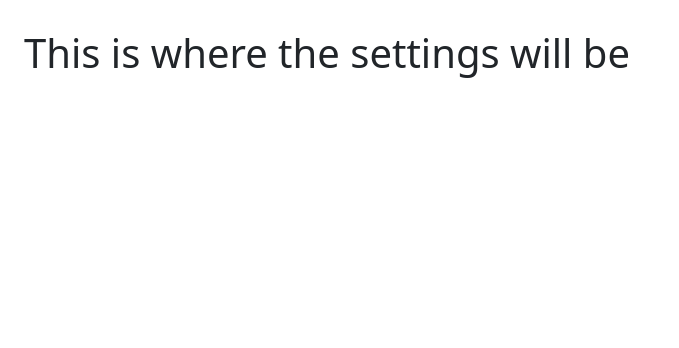
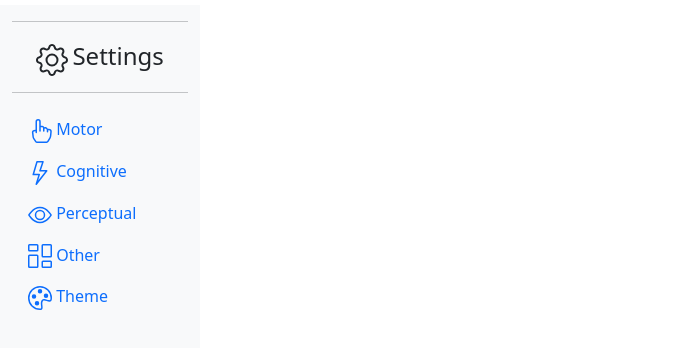
Before and after one commit to Unknown807/Cogwheel, an Electron app: page src/content/settings.html in a window 1200 px wide. Shown: the part 54-402 px from the top of the page, without its empty margins (0-679 px from the left). Drawn offline with nearby package versions, Linux system fonts and the light colour scheme.

Commit message:
Made design changes to settings page

```diff
--- a/src/content/settings.html
+++ b/src/content/settings.html
@@ -5,6 +5,7 @@
     <title>Cogwheel - Simple Cognitive Calculator</title>
     <meta http-equiv="Content-Security-Policy" content="script-src 'self' 'unsafe-inline';" />
     <link rel="stylesheet" href="../../node_modules/bootstrap/dist/css/bootstrap.min.css"/>
+    <link rel="stylesheet" href="../styles/settings.css"/>
 </head>
 <body>
 
@@ -36,8 +37,65 @@
         </div>
     </nav>
 
-    <div class="m-4">
-        <h1>This is where the settings will be</h1>
+    <div class="container-fluid">
+        <div class="row">
+            <div id="settings-sidebar" class="col-2 d-flex flex-column flex-shrink-0 bg-light">
+                <hr />
+                <a class="text-center link-dark text-decoration-none">
+                    <svg width="32" height="32">
+                        <use href="../styles/icons/bootstrap-icons.svg#gear"/>
+                    </svg>
+                    <span class="fs-4">Settings</span>
+                </a>
+                <hr />
+                <ul class="nav nav-pills flex-column">
+                    <li class="nav-item">
+                        <a class="nav-link fs-6">
+                            <svg width="24" height="24">
+                                <use href="../styles/icons/bootstrap-icons.svg#hand-index"/>
+                            </svg>
+                            Motor
+                        </a>
+                    </li>
+                    <li class="nav-item">
+                        <a class="nav-link fs-6">
+                            <svg width="24" height="24">
+                                <use href="../styles/icons/bootstrap-icons.svg#lightning"/>
+                            </svg>
+                            Cognitive
+                        </a>
+                    </li>
+                    <li class="nav-item">
+                        <a class="nav-link fs-6">
+                            <svg width="24" height="24">
+                                <use href="../styles/icons/bootstrap-icons.svg#eye"/>
+                            </svg>
+                            Perceptual
+                        </a>
+                    </li>
+                    <li class="nav-item">
+                        <a class="nav-link fs-6">
+                            <svg width="24" height="24">
+                                <use href="../styles/icons/bootstrap-icons.svg#columns-gap"/>
+                            </svg>
+                            Other
+                        </a>
+                    </li>
+                    <li class="nav-item">
+                        <a class="nav-link fs-6">
+                            <svg width="24" height="24">
+                                <use href="../styles/icons/bootstrap-icons.svg#palette"/>
+                            </svg>
+                            Theme
+                        </a>
+                    </li>
+                </ul>
+            </div>
+
+            <div id="settings-box" class="col-10">
+
+            </div>
+        </div>
     </div>
 
     <script src="../../node_modules/jquery/dist/jquery.min.js"></script>
--- /dev/null
+++ b/src/styles/settings.css
@@ -0,0 +1,14 @@
+
+#settings-box {
+    height: calc( 100vh - 66px );
+    overflow: auto;
+    white-space: nowrap;
+}
+
+#settings-sidebar {
+    height: calc( 100vh - 66px );
+}
+
+li > a {
+    cursor: pointer;
+}
```
Also changed, not shown: src/content/index.html (+4 -2 lines).
